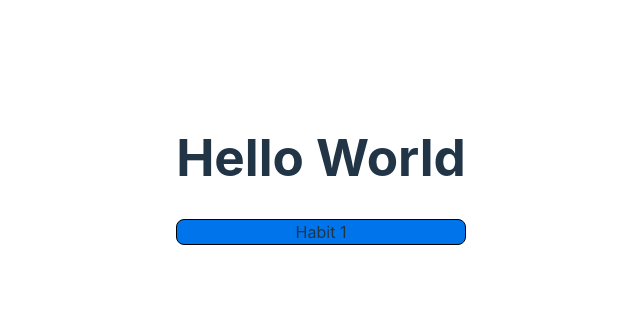
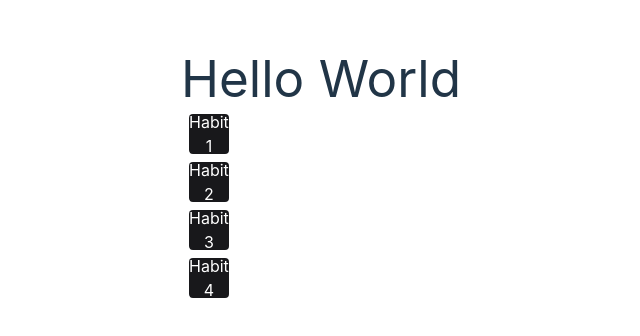
Before and after one commit to moisesrmartins/NLW_Setup, a React (Vite) app in the folder nlw_front/: page / in a window 1280 px wide. Shown: the part 222-558 px from the top of the page, without its empty margins (319-959 px from the left). Built offline with nearby package versions, Linux system fonts and the light colour scheme.

Commit message:
NLW Setup Parte 10: Tailwind, postcss e autoprefixer

```diff
--- a/nlw_front/package.json
+++ b/nlw_front/package.json
@@ -16,6 +16,9 @@
     "@types/react": "^18.0.26",
     "@types/react-dom": "^18.0.9",
     "@vitejs/plugin-react": "^3.0.0",
+    "autoprefixer": "^10.4.13",
+    "postcss": "^8.4.21",
+    "tailwindcss": "^3.2.4",
     "typescript": "^4.9.3",
     "vite": "^4.0.0"
   }
--- /dev/null
+++ b/nlw_front/postcss.config.cjs
@@ -0,0 +1,6 @@
+module.exports = {
+  plugins: {
+    tailwindcss: {},
+    autoprefixer: {},
+  },
+}
--- a/nlw_front/src/App.tsx
+++ b/nlw_front/src/App.tsx
@@ -1,11 +1,15 @@
 import { Habit } from './components/Habit'
 import './App.css'
+import "./styles/global.css"
 
 function App() {
   return (
     <div className="App">
       <h1>Hello World</h1>
       <Habit completed={1}/>
+      <Habit completed={2}/>
+      <Habit completed={3}/>
+      <Habit completed={4}/>
     </div>
   )
 }
--- a/nlw_front/src/components/Habit.tsx
+++ b/nlw_front/src/components/Habit.tsx
@@ -1,4 +1,4 @@
-import "./Habit.css"
+//import "./Habit.css"
 
 interface HabitProps {
     completed: number
@@ -6,6 +6,6 @@
 
 export function Habit(props: HabitProps) {
     return (
-        <p className="habit">Habit {props.completed}</p>
+        <p className="bg-zinc-900 w-10 h-10 text-white rounded m-2 text-center flex items-center justify-center">Habit {props.completed}</p>
     )
 }
--- /dev/null
+++ b/nlw_front/src/styles/global.css
@@ -0,0 +1,3 @@
+@tailwind base;
+@tailwind utilities;
+@tailwind components;
--- /dev/null
+++ b/nlw_front/tailwind.config.cjs
@@ -0,0 +1,8 @@
+/** @type {import('tailwindcss').Config} */
+module.exports = {
+  content: ["./src/**/*.tsx", "./index.html"],
+  theme: {
+    extend: {},
+  },
+  plugins: [],
+};
```
Also changed, not shown: 1 other file (tests, documents, lock files or other folders).
